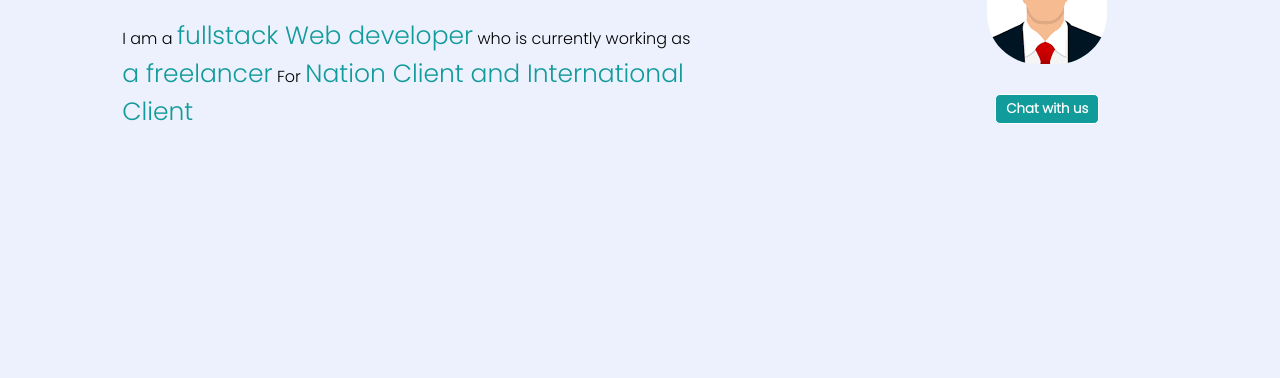
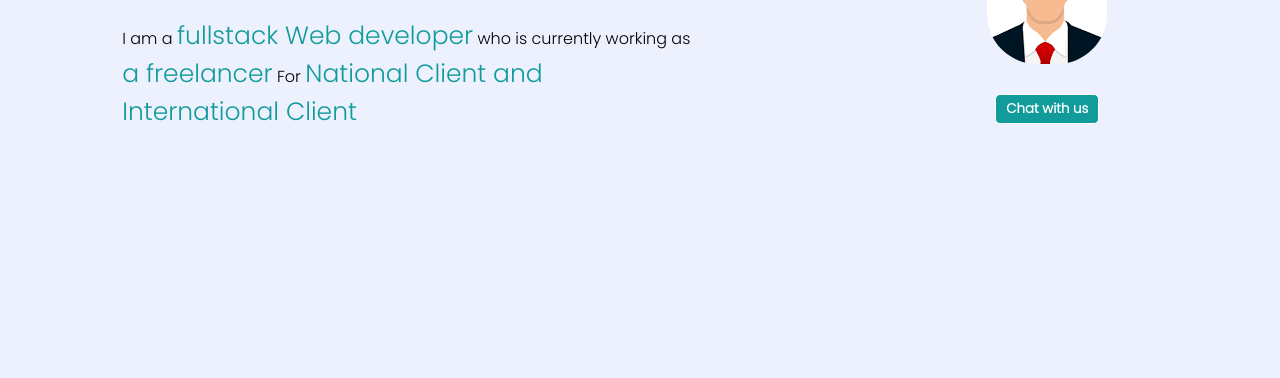
Before and after one commit to Vish221/projectfrontend, a plain HTML site: page index.html in a window 1280 px wide. Shown: the part 356-734 px from the top of the page. Drawn offline with nearby package versions, Linux system fonts and the light colour scheme.

Commit message:
Update index.html

```diff
--- a/index.html
+++ b/index.html
@@ -42,7 +42,7 @@
         <p>
           I am a <span>fullstack Web developer</span> who is currently working
           as <span> a freelancer</span> For
-          <span> Nation Client and International Client</span>
+          <span> National Client and International Client</span>
         </p>
       </div>
       <!-- Right content -->
```
